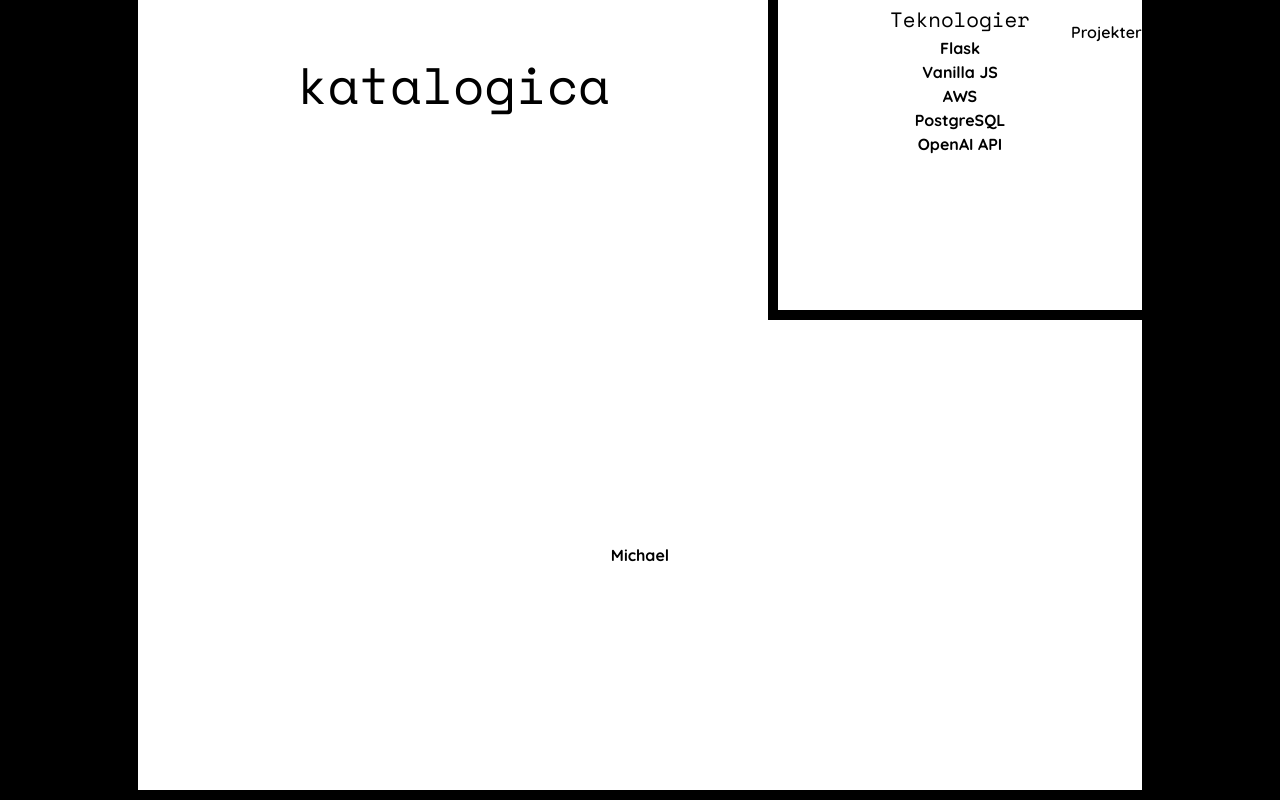
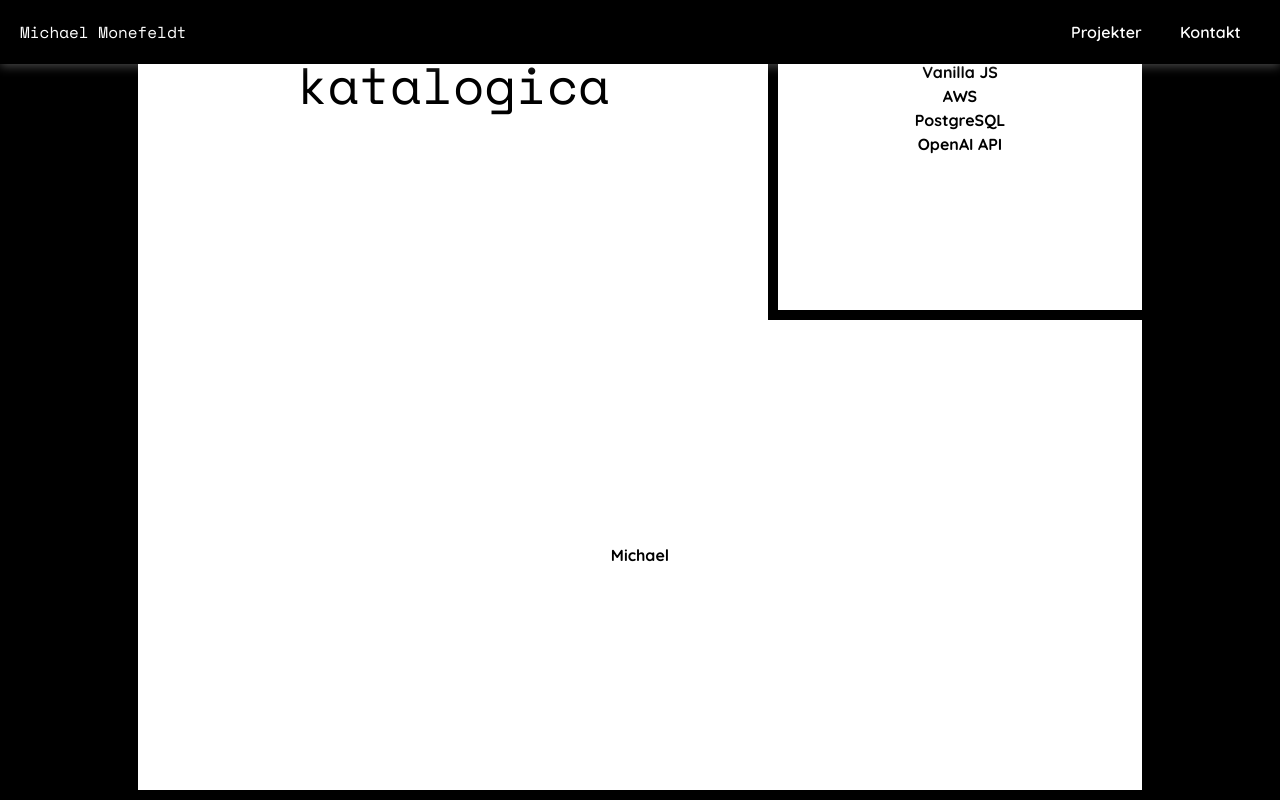
Before and after one commit to MichaelMonefeldt/cv, a React (Vite) app: page / in a window 1280 px wide. Both pictures are taken after a click on the button 579 px from the left and 400 px from the top of the page. Built offline with nearby package versions, Linux system fonts and the light colour scheme.

Commit message:
Primarily styling

```diff
--- a/src/components/Header.jsx
+++ b/src/components/Header.jsx
@@ -1,22 +1,23 @@
 import React from 'react';
-import { useNavigate } from 'react-router-dom';
+import { useNavigate, useLocation } from 'react-router-dom';
 import styles from '../styles/Header.module.css';
 
 export default function Header({showHeader, onScrollToSection}) {
     const navigate = useNavigate();
+    const location = useLocation();
 
     return (
-        <div className={`${styles.headerContainer} ${showHeader ? styles.visible : styles.hidden}`}>
+        <div className={`${styles.headerContainer} ${(location.pathname !== '/' || showHeader) ? styles.visible : styles.hidden}`}>
             <div className={styles.headerLeft} onClick={() => {
                 navigate('/');
                 onScrollToSection('top')}}>
-                <p className={`${styles.logo} ${showHeader ? styles.visible : styles.hidden}`} onClick={() => navigate('/')}>Michael Monefeldt</p>
+                <p className={`${styles.logo} ${(location.pathname !== '/' || showHeader) ? styles.visible : styles.hidden}`} onClick={() => navigate('/')}>Michael Monefeldt</p>
             </div>
             <div className={styles.headerRight}>
-                <button className={styles.headerBtn} onClick={() => onScrollToSection('projects')}>
+                <button className={styles.headerBtn} onClick={() => navigate('/', { state: { scrollTo: 'projects' } })}>
                     Projekter
                 </button>
-                <button className={styles.headerBtn} onClick={() => onScrollToSection('contact')}>
+                <button className={styles.headerBtn} onClick={() => navigate('/', { state: { scrollTo: 'contact' } })}>
                     Kontakt
                 </button>
             </div>
--- a/src/screens/Project.jsx
+++ b/src/screens/Project.jsx
@@ -13,6 +13,7 @@ export default function Project({projects}) {
     }
     return (
         <div className={styles.projectContainer}>
+            <div style={{height: '8vh'}}></div>
             <div className={styles.projectContent}>
                 <div className={styles.element} style={{ gridColumn: '2 / span 5', gridRow: '1 / span 3', border: '10px solid black', borderBottom: '0', borderRight: '0' }}>
                     <h1>{projectName}</h1>
--- a/src/screens/Start.jsx
+++ b/src/screens/Start.jsx
@@ -1,5 +1,5 @@
-import React, {useState} from 'react';
-import { useNavigate } from 'react-router-dom';
+import React, {useState, useEffect} from 'react';
+import { useNavigate, useLocation } from 'react-router-dom';
 import Descriptor from '../components/Descriptor';
 import LayeredSVGAnimation from '../components/LayeredSVGAnimation';
 import TypingEffect from '../components/TypingEffect';
@@ -15,13 +15,23 @@ import styles from '../styles/Start.module.css';
 import technologies from '../technologies.json';
 
 export default function Start({topRef, projectsRef, contactRef}) {
-    const navigate = useNavigate();
     const [windowOpen, setWindowOpen] = useState(false);
     const [skillTitle, setSkillTitle] = useState(<div></div>)
     const [skillBody, setSkillBody] = useState(<div></div>)
 
+    const location = useLocation();
+
+    useEffect(() => {
+    if (location.state?.scrollTo) {
+      const section = document.getElementById(location.state.scrollTo);
+      if (section) {
+        section.scrollIntoView({ behavior: 'smooth' });
+      }
+    }
+  }, [location.state]);
+
     return (
-        <div ref={topRef} className={styles.startContainer}>
+        <div id={top} ref={topRef} className={styles.startContainer}>
             <div style={{display: 'grid', gridTemplateColumns: 'repeat(2, 1fr)',
                     gridColumn: '1 / span 10', gridRow: '1 / span 5',
                     }}>
@@ -68,7 +78,7 @@ export default function Start({topRef, projectsRef, contactRef}) {
                 </div>
             ))}
 
-            <div ref={projectsRef} className={styles.startContent}
+            <div id="projects" ref={projectsRef} className={styles.startContent}
                 style={{
                     backgroundColor: 'rgb(0, 0, 0)',
                     color: 'white',
@@ -107,7 +117,7 @@ export default function Start({topRef, projectsRef, contactRef}) {
                 />
             </div>
 
-            <div ref={contactRef} className={`${styles.footerWrapper} `} style={{ gridColumn: '1 / span 10', gridRow: '13 / span 2' }}>
+            <div id="contact" ref={contactRef} className={`${styles.footerWrapper} `} style={{ gridColumn: '1 / span 10', gridRow: '13 / span 2' }}>
                 <Footer showHeader={true} />
             </div>
 
--- a/src/styles/Header.module.css
+++ b/src/styles/Header.module.css
@@ -5,7 +5,7 @@
     display: flex;
     justify-content: space-between;
     width: 100%;
-    height: 8%;
+    height: 8vh;
     align-items: center;
     padding: 10px 20px;
     color: white;
--- a/src/styles/Project.module.css
+++ b/src/styles/Project.module.css
@@ -1,3 +1,4 @@
+
 .projectContent {
     position: relative;
     display: grid;
@@ -27,3 +28,12 @@
     height: 100%;
     padding: 20px;
 }
+
+@keyframes fadeIn {
+    0% {
+        opacity: 0;
+    }
+    100% {
+        opacity: 1;
+    }
+}
```
Also changed, not shown: src/ScrollToTop.jsx (added, +14 -0 lines), src/projects.json (indentation only).
